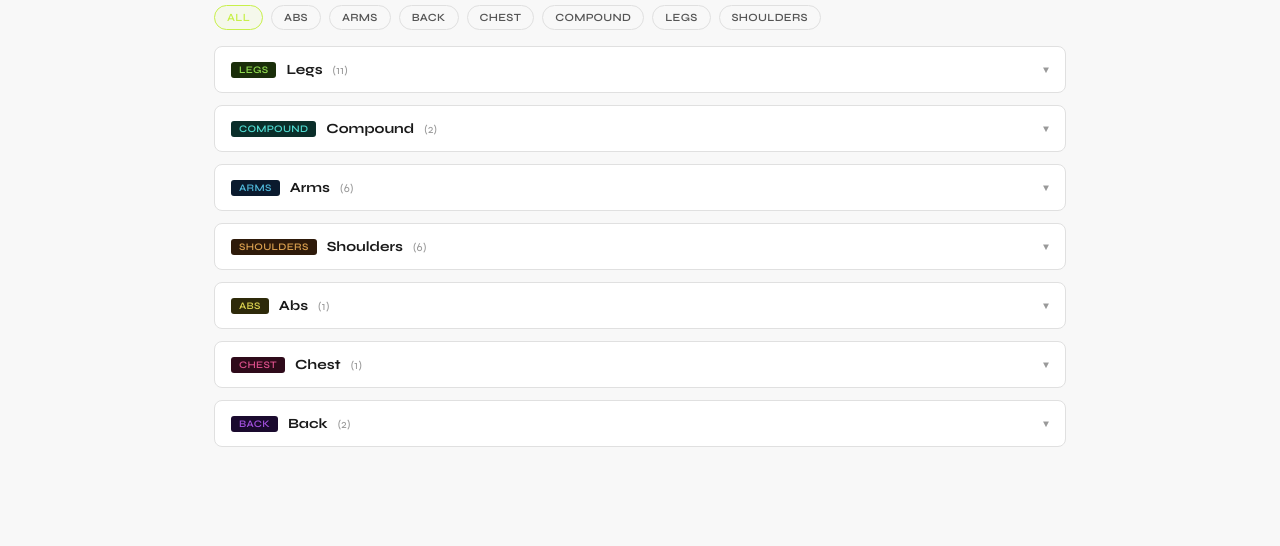
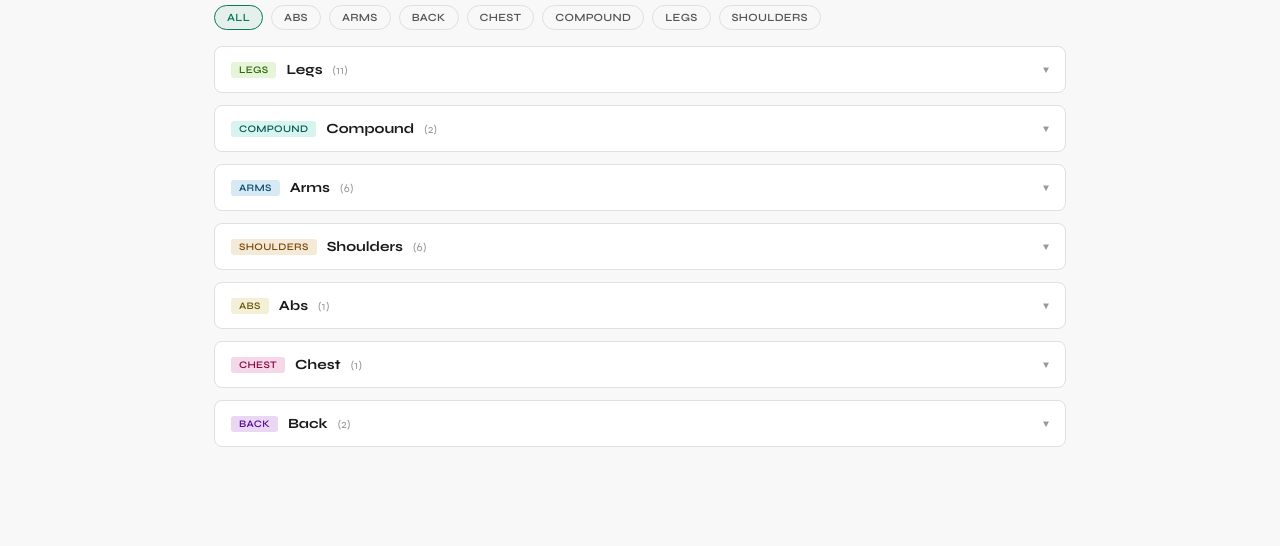
Before and after one commit to phuongdtran/fitness-tracker, a plain HTML site: page index.html in a window 1280 px wide. Shown: the part 254-800 px from the top of the page. Drawn offline with nearby package versions, Linux system fonts and the light colour scheme; a web font is replaced by a local one.

Commit message:
readable text against light bg

```diff
--- a/index.html
+++ b/index.html
@@ -9,7 +9,7 @@
 <style>
   :root {
     --bg: #f8f8f8; --surface: #ffffff; --surface2: #f0f0f0; --border: #e0e0e0;
-    --accent: #c8f04a; --accent2: #4af0c8; --text: #1a1a1a; --text2: #555; --text3: #999;
+    --accent: #0a7a5a; --accent2: #0066cc; --text: #1a1a1a; --text2: #555; --text3: #999;
     --danger: #f04a4a; --warning: #f0a84a;
     --mono: 'DM Mono', monospace; --sans: 'Syne', sans-serif;
   }
@@ -40,13 +40,13 @@
   .chevron.open { transform: rotate(180deg); }
 
   .tag { display: inline-block; padding: 2px 8px; border-radius: 3px; font-size: 10px; font-family: var(--sans); font-weight: 600; letter-spacing: 0.3px; text-transform: uppercase; }
-  .tag-legs { background: #1a2e0a; color: #8fda4f; }
-  .tag-arms { background: #0a1a2e; color: #4fb8da; }
-  .tag-shoulders { background: #2e1a0a; color: #daa04f; }
-  .tag-back { background: #1a0a2e; color: #a04fda; }
-  .tag-chest { background: #2e0a1a; color: #da4f8a; }
-  .tag-abs { background: #2e2a0a; color: #dad04f; }
-  .tag-compound { background: #0a2e2a; color: #4fdad0; }
+  .tag-legs { background: #e6f4d7; color: #2d6a0a; }
+  .tag-arms { background: #d7eaf4; color: #0a4a6e; }
+  .tag-shoulders { background: #f4ead7; color: #7a4a0a; }
+  .tag-back { background: #ead7f4; color: #5a0a9a; }
+  .tag-chest { background: #f4d7e8; color: #8a0a40; }
+  .tag-abs { background: #f4f0d7; color: #6a5a0a; }
+  .tag-compound { background: #d7f4f0; color: #0a5a55; }
 
   .ex-table { width: 100%; border-collapse: collapse; margin-top: 12px; }
   .ex-table th { text-align: left; padding: 8px 10px; font-family: var(--sans); font-size: 10px; font-weight: 600; letter-spacing: 0.5px; text-transform: uppercase; color: var(--text3); border-bottom: 1px solid var(--border); }
@@ -56,8 +56,8 @@
   .secondary-muscle { color: var(--text2); font-size: 11px; margin-top: 2px; }
 
   .btn { padding: 8px 14px; border-radius: 5px; font-family: var(--sans); font-weight: 600; font-size: 11px; letter-spacing: 0.3px; cursor: pointer; border: none; transition: all 0.15s; display: inline-flex; align-items: center; gap: 5px; }
-  .btn-accent { background: var(--accent); color: #0e0e0e; }
-  .btn-accent:hover { background: #d4f55a; }
+  .btn-accent { background: var(--accent); color: #ffffff; }
+  .btn-accent:hover { background: #0a6a4a; }
   .btn-ghost { background: transparent; color: var(--text2); border: 1px solid var(--border); }
   .btn-ghost:hover { border-color: var(--text2); color: var(--text); }
   .btn-danger { background: transparent; color: var(--danger); border: 1px solid var(--danger); }
@@ -100,7 +100,7 @@
   .filter-row { display: flex; gap: 8px; margin-bottom: 16px; flex-wrap: wrap; }
   .filter-chip { padding: 5px 12px; border-radius: 20px; border: 1px solid var(--border); background: transparent; color: var(--text2); font-family: var(--sans); font-weight: 600; font-size: 11px; cursor: pointer; transition: all 0.15s; text-transform: uppercase; letter-spacing: 0.3px; }
   .filter-chip:hover { border-color: var(--text2); color: var(--text); }
-  .filter-chip.active { border-color: var(--accent); color: var(--accent); background: rgba(200,240,74,0.08); }
+  .filter-chip.active { border-color: var(--accent); color: var(--accent); background: rgba(10,122,90,0.08); }
 
   .modal-overlay { position: fixed; inset: 0; background: rgba(0,0,0,0.8); z-index: 1000; display: none; align-items: center; justify-content: center; padding: 20px; }
   .modal-overlay.open { display: flex; }
```
